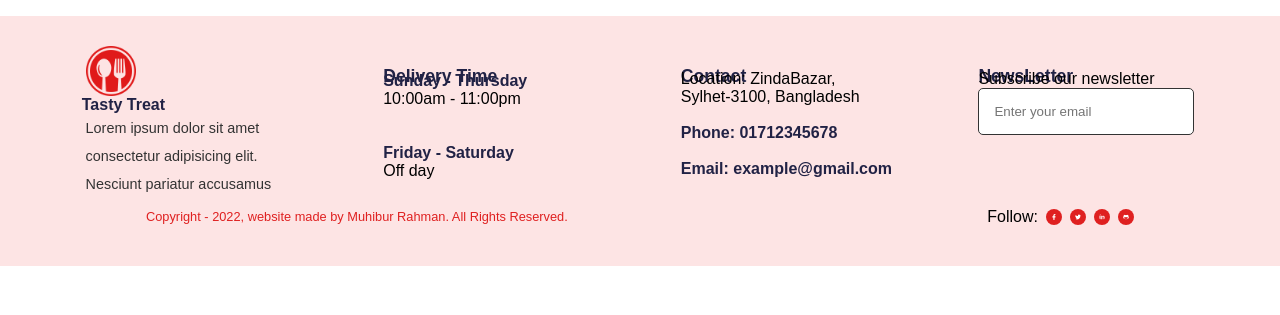
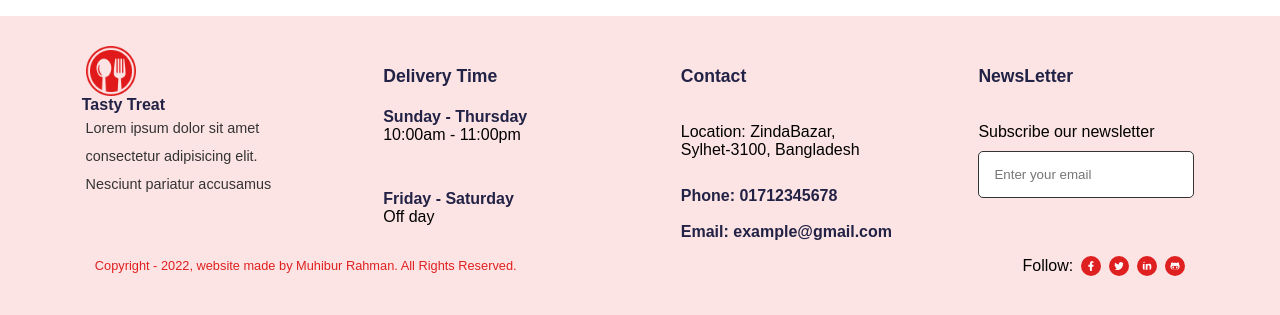
Before and after one commit to rawand1998/-Food-Delivery-App-Ecommerce-Website-, a React (Create React App) app: page / in a window 1280 px wide. Shown: the part 4030-4345 px from the top of the page. Before the commit the page ends 4296 px from the top, so only its background shows below. Built offline with nearby package versions, Linux system fonts and the light colour scheme.

Commit message:
edit footer

```diff
--- a/src/component/Footer/Footer.jsx
+++ b/src/component/Footer/Footer.jsx
@@ -21,15 +21,15 @@ function Footer() {
           </p>
         </div>
         <div className="footer footer_delivery_time">
-          <h5 className="footer_label">Delivery Time</h5>
+          <h5 className="footer_label">Delivery Time</h5><br/><br/>
           <span className="footer_lable_day sunday">Sunday - Thursday</span>
-          <span>10:00am - 11:00pm</span>
+          <span className="subtitle">10:00am - 11:00pm</span>
           <br /> <br />
           <span className="footer_lable_day">Friday - Saturday</span>
           <span>Off day</span>
         </div>
         <div className="footer footer_contact">
-          <h5 className="footer_label">Contact</h5>
+          <h5 className="footer_label">Contact</h5><br/><br/>
           <p className="subtitle">
             Location: ZindaBazar,
             <br /> Sylhet-3100, Bangladesh
@@ -40,7 +40,7 @@ function Footer() {
           <span className="footer_lable_day">Email: example@gmail.com</span>
         </div>
         <div className=" footer footer_news">
-          <h5 className="footer_label">NewsLetter</h5>
+          <h5 className="footer_label">NewsLetter</h5><br/><br/>
           <p className="subtitle">Subscribe our newsletter</p>
           <input type="text" placeholder="Enter your email" />
         </div>
--- a/src/styles/footer.css
+++ b/src/styles/footer.css
@@ -19,7 +19,6 @@
   display: flex;
   align-items: center;
   justify-content: center;
-
 }
 
 .logo h5 {
@@ -71,9 +70,9 @@
 .footer_icons {
   display: flex;
   justify-content: space-between;
-  width: 85%;
+  width: 93%;
   align-items: center;
-  padding: 10px 50px;
+  padding: 15px 50px;
   margin: auto;
 }
 .footer_icons p {
@@ -94,9 +93,11 @@
   color: #fff;
   border-radius: 50%;
   padding: 5px;
+  width: 20px;
+  height: 20px;
 }
 .subtitle {
-  margin-top: -8%;
+  padding-bottom: 10px;
 }
 .sunday {
   margin-top: -7%;
```
